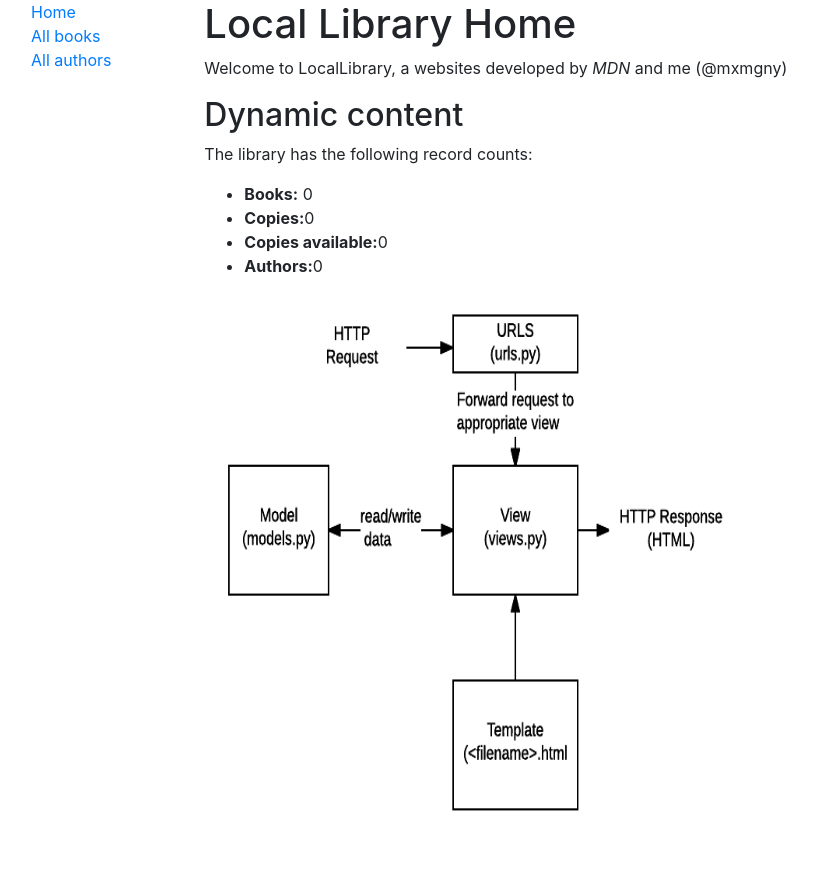
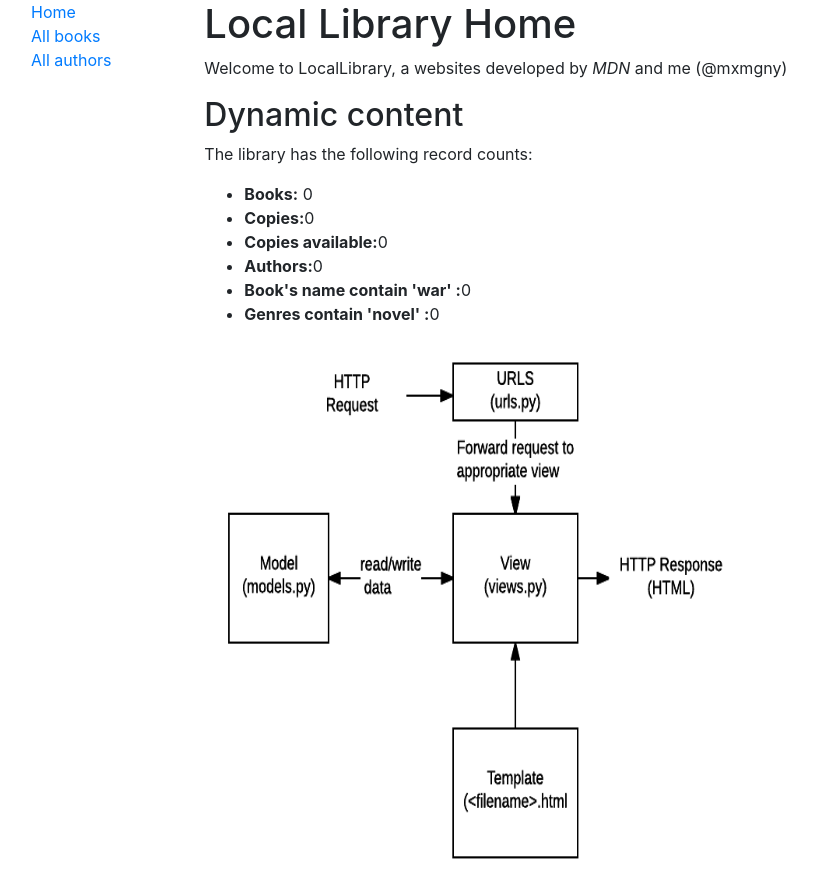
Before and after one commit to mxmgny/django_locallibrary, a Django app: page /catalog/ in a window 1280 px wide. Shown: the whole page, without its empty margins (24-841 px from the left). Before the commit the page ends 811 px from the top, so only its background shows below. Run offline with Django 3.2, Linux system fonts and the light colour scheme; data that the repository does not hold is empty; some libraries are stand-ins or nearby versions.

Commit message:
Add Title block & more counters

```diff
--- a/catalog/templates/index.html
+++ b/catalog/templates/index.html
@@ -1,4 +1,10 @@
 {% extends 'base_generic.html' %}
+
+
+{% block title %}
+    <title>Welcome home</title>
+{% endblock %}
+
 
 {% block content %}
     <h1>Local Library Home</h1>
@@ -10,6 +16,8 @@
         <li><strong>Copies:</strong>{{ num_instances }}</li>
         <li><strong>Copies available:</strong>{{ num_instances_available }}</li>
         <li><strong>Authors:</strong>{{ num_authors }}</li>
+        <li><strong>Book's name contain 'war' :</strong>{{ num_books_war}}</li>
+        <li><strong>Genres contain 'novel' :</strong>{{ num_genre_novel}}</li>
     </ul>
 {% load static %}
 <img src="{% static 'images/basic-django.png' %}" alt="basic-django project" style="width:555px;height:540px;">
--- a/catalog/views.py
+++ b/catalog/views.py
@@ -1,5 +1,5 @@
 from django.shortcuts import render
-from .models import Book, BookInstance, Author
+from .models import Book, BookInstance, Author, Genre
 
 # Create your views here.
 
@@ -12,11 +12,16 @@ def index(request):
 
     num_authors = Author.objects.count()
 
+    num_genre_novel = Genre.objects.filter(name__icontains='novel').count()
+    num_books_war = Book.objects.filter(title__icontains='war').count()
+
     context = {
         'num_books': num_books,
         'num_instances': num_instances,
         'num_instances_available': num_instances_available,
-        'num_authors': num_authors
+        'num_authors': num_authors,
+        'num_genre_novel': num_genre_novel,
+        'num_books_war': num_books_war,
     }
 
     return render(request, 'index.html', context=context)
```
